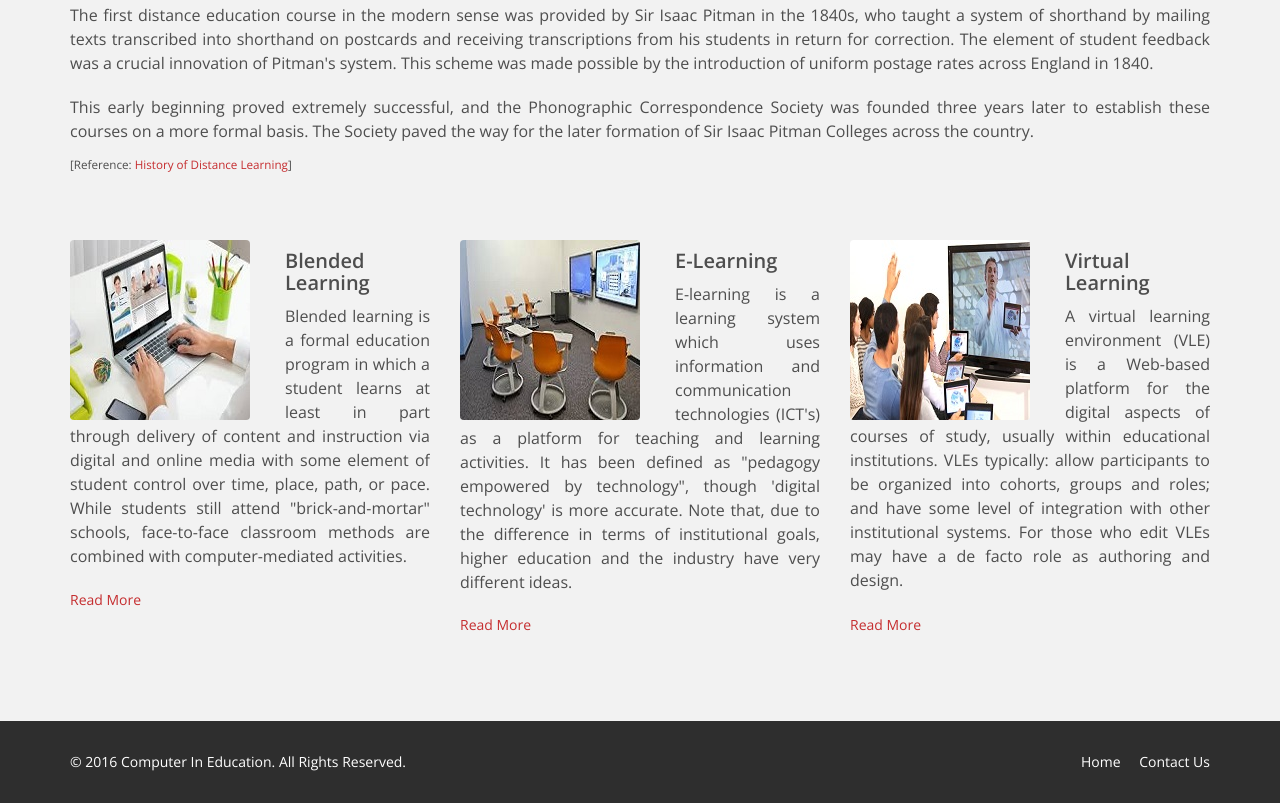
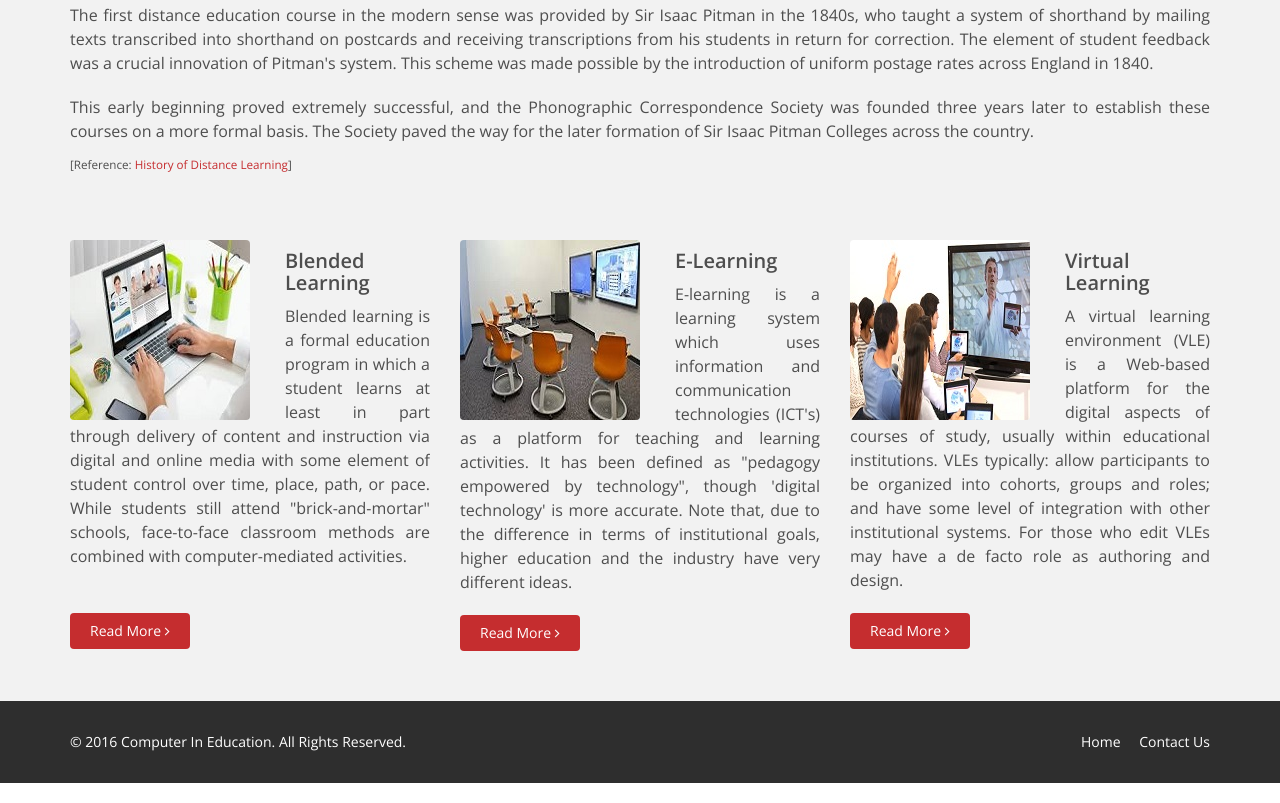
Before and after one commit to Damdias/SE, a website: page src/DistanceLearning.html in a window 1280 px wide. Shown: the part 796-1599 px from the top of the page. Drawn offline with nearby package versions, Linux system fonts and the light colour scheme.

Commit message:
Add ReadMore btn & Remove Reference link

```diff
--- a/src/DistanceLearning.html
+++ b/src/DistanceLearning.html
@@ -123,13 +123,16 @@
                         <p class="lead" align="justify">Blended learning is a formal education program in which a student learns at least in part through delivery of content and instruction via digital and online media with some element of student control over time, place, path, or pace. While students still attend "brick-and-mortar" schools, face-to-face classroom methods are combined with computer-mediated activities.</p>
                         <!--<p class="pull-left" style="margin-bottom:1px;font-size:smaller;margin-top:-9px;">[Reference: <a target="_blank" href="https://en.wikipedia.org/wiki/Blended_learning">Blended Learning</a>]</p>
                         <br/>-->
-                        <ul class="clearfix" style="padding-left:0px;padding-top:1px">
+                        <!--<ul class="clearfix" style="padding-left:0px;padding-top:1px">
                             <a class="more" href="BlendedLearning.html">Read More</a>
-                        </ul>
+                        </ul>-->
                     </div>
+                    <ul style="padding-left:0px;padding-top:25px" class="clearfix">
+                        <a href="BlendedLearning.html" class="btn btn-primary readmore">Read More <i class="fa fa-angle-right"></i></a>
+                    </ul>
                 </div>
                 <div data-wow-delay="600ms" data-wow-duration="1000ms" class="col-md-4 col-sm-6 wow fadeInDown animated" style="visibility: visible; animation-duration: 1000ms; animation-delay: 600ms; animation-name: fadeInDown;">
-                    <div class="feature-wrap">
+                    <div class="feature-wrap" style="margin-bottom: 0px;">
                         <a href="ELearning.html">
                             <div class="accordion-inner pull-left picOpacity">
                                 <img src="img/DeliveryMethods.jpg" class="img-responsive">
@@ -139,13 +142,16 @@
                         <p class="lead" align="justify">E-learning is a learning system which uses information and communication technologies (ICT's) as a platform for teaching and learning activities. It has been defined as "pedagogy empowered by technology", though 'digital technology' is more accurate. Note that, due to the difference in terms of institutional goals, higher education and the industry have very different ideas.</p>
                         <!--<p class="pull-left" style="margin-bottom:1px;font-size:smaller;margin-top:-9px;">[Reference: <a target="_blank" href="https://en.wikiversity.org/wiki/E-Learning">E-Learning</a>]</p>
                         <br/>-->
-                        <ul class="clearfix" style="padding-left:0px;">
+                        <!--<ul class="clearfix" style="padding-left:0px;">
                             <a class="more" href="ELearning.html">Read More</a>
-                        </ul>
+                        </ul>-->
                     </div>
+                    <ul style="padding-left:0px;padding-top:1px" class="clearfix">
+                        <a href="ELearning.html" class="btn btn-primary readmore">Read More <i class="fa fa-angle-right"></i></a>
+                    </ul>
                 </div>
                 <div data-wow-delay="600ms" data-wow-duration="1000ms" class="col-md-4 col-sm-6 wow fadeInDown animated" style="visibility: visible; animation-duration: 1000ms; animation-delay: 600ms; animation-name: fadeInDown;">
-                    <div class="feature-wrap">
+                    <div class="feature-wrap" style="margin-bottom: 0px;">
                         <a href="VirtualLearning.html">
                             <div class="accordion-inner pull-left picOpacity">
                                 <img src="img/virtual_learning1.jpg" class="img-responsive">
@@ -155,10 +161,13 @@
                         <p class="lead" align="justify">A virtual learning environment (VLE) is a Web-based platform for the digital aspects of courses of study, usually within educational institutions. VLEs typically: allow participants to be organized into cohorts, groups and roles; and have some level of integration with other institutional systems. For those who edit VLEs may have a de facto role as authoring and design.</p>
                         <!--<p class="pull-left" style="margin-bottom:1px;font-size:smaller;margin-top:-9px;">[Reference: <a target="_blank" href="https://en.wikipedia.org/wiki/Virtual_learning_environment">Virtual Learning</a>]</p>
                         <br/>-->
-                        <ul class="clearfix" style="padding-left:0px;padding-top:2px;">
+                        <!--<ul class="clearfix" style="padding-left:0px;padding-top:2px;">
                             <a class="more" href="VirtualLearning.html">Read More</a>
-                        </ul>
+                        </ul>-->
                     </div>
+                    <ul style="padding-left:0px;padding-top:1px" class="clearfix">
+                        <a href="VirtualLearning.html" class="btn btn-primary readmore">Read More <i class="fa fa-angle-right"></i></a>
+                    </ul>
                 </div>
             </div>
         </div>
```
Also changed, not shown: src/BlendedLearning.html (+4 -4 lines).
